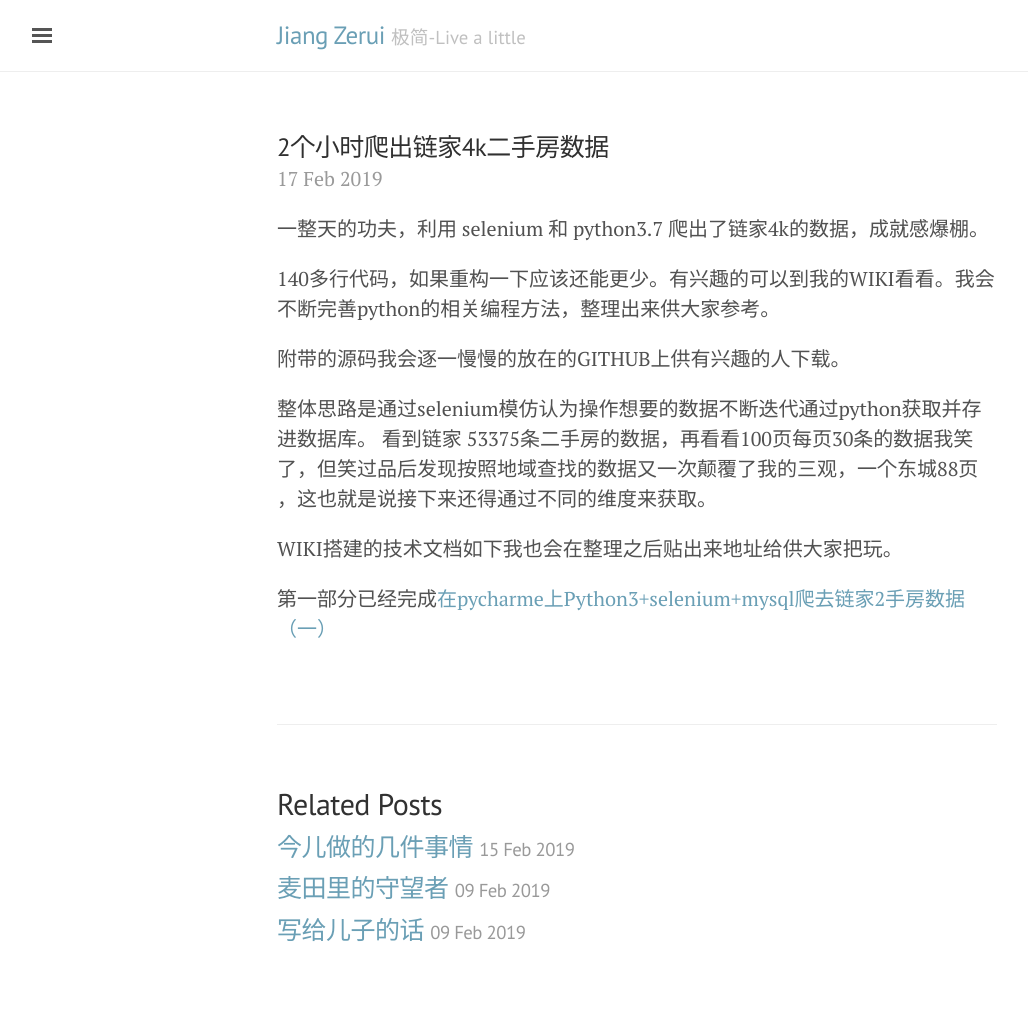
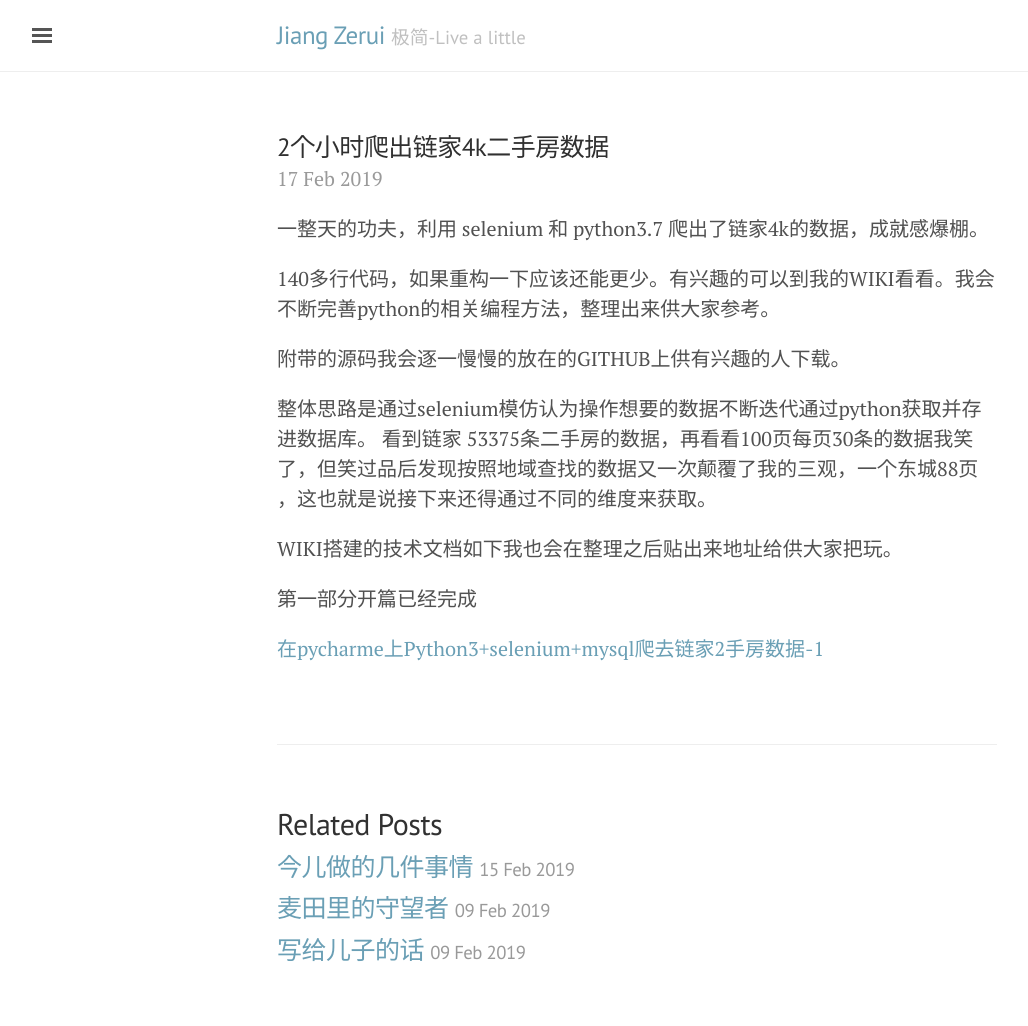
Before and after one commit to jiangzerui/blog, a Jekyll site: the page built from _posts/2019/2019-02-17-2个小时爬出链家5wplus二手房数据.md, in a window 1280 px wide. Shown: the whole page, without its empty margins (3-1031 px from the left). Built offline with Jekyll 4.4.1, drawn with Linux system fonts in a browser that asks for light colours.

Commit message:
Update 2019-02-17-2个小时爬出链家5wplus二手房数据.md

```diff
--- a/_posts/2019/2019-02-17-2个小时爬出链家5wplus二手房数据.md
+++ b/_posts/2019/2019-02-17-2个小时爬出链家5wplus二手房数据.md
@@ -17,4 +17,6 @@
 
 WIKI搭建的技术文档如下我也会在整理之后贴出来地址给供大家把玩。
 
-第一部分已经完成[在pycharme上Python3+selenium+mysql爬去链家2手房数据（一）](http://47.107.115.120/#%E5%9C%A8pycharme%E4%B8%8APython3%2Bselenium%2Bmysql%E7%88%AC%E5%8E%BB%E9%93%BE%E5%AE%B62%E6%89%8B%E6%88%BF%E6%95%B0%E6%8D%AE%EF%BC%88%E4%B8%80%EF%BC%89:%E5%9C%A8pycharme%E4%B8%8APython3%2Bselenium%2Bmysql%E7%88%AC%E5%8E%BB%E9%93%BE%E5%AE%B62%E6%89%8B%E6%88%BF%E6%95%B0%E6%8D%AE%EF%BC%88%E4%B8%80%EF%BC%89%20%E9%98%BF%E9%87%8C%E4%BA%91Docker%E5%90%AF%E5%8A%A8-MYSQL%20Apache%E6%9C%8D%E5%8A%A1%E5%99%A8%E7%9B%B8%E5%85%B3%E4%B8%BB%E8%A6%81%E5%91%BD%E4%BB%A4%E5%92%8C%E5%8F%82%E6%95%B0%20%E9%98%BF%E9%87%8C%E4%BA%91centos%E4%B8%8AApache%E9%9D%99%E6%80%81%E6%9C%8D%E5%8A%A1%E5%99%A8%E6%90%AD%E5%BB%BA)
+第一部分开篇已经完成
+
+[在pycharme上Python3+selenium+mysql爬去链家2手房数据-1](http://47.107.115.120/#%E5%9C%A8pycharme%E4%B8%8APython3%2Bselenium%2Bmysql%E7%88%AC%E5%8E%BB%E9%93%BE%E5%AE%B62%E6%89%8B%E6%88%BF%E6%95%B0%E6%8D%AE%EF%BC%88%E4%B8%80%EF%BC%89:%E5%9C%A8pycharme%E4%B8%8APython3%2Bselenium%2Bmysql%E7%88%AC%E5%8E%BB%E9%93%BE%E5%AE%B62%E6%89%8B%E6%88%BF%E6%95%B0%E6%8D%AE%EF%BC%88%E4%B8%80%EF%BC%89%20%E9%98%BF%E9%87%8C%E4%BA%91Docker%E5%90%AF%E5%8A%A8-MYSQL%20Apache%E6%9C%8D%E5%8A%A1%E5%99%A8%E7%9B%B8%E5%85%B3%E4%B8%BB%E8%A6%81%E5%91%BD%E4%BB%A4%E5%92%8C%E5%8F%82%E6%95%B0%20%E9%98%BF%E9%87%8C%E4%BA%91centos%E4%B8%8AApache%E9%9D%99%E6%80%81%E6%9C%8D%E5%8A%A1%E5%99%A8%E6%90%AD%E5%BB%BA)
```
